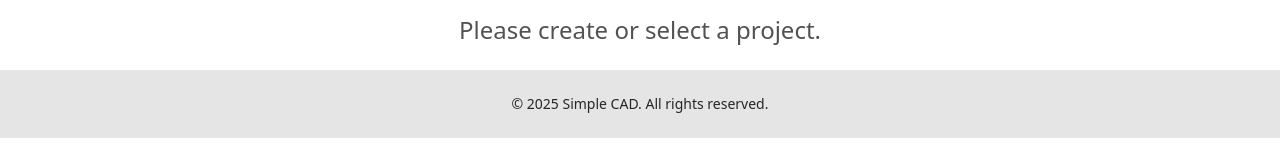
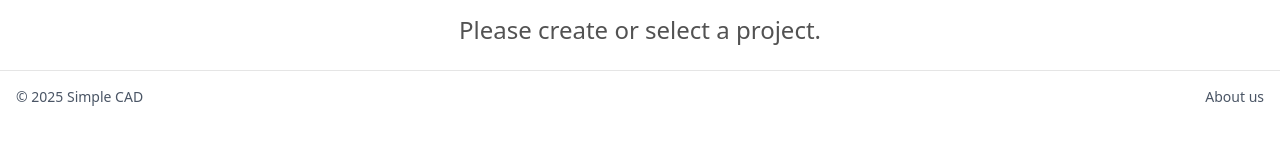
Before and after one commit to ffaann02/cpe381-simple-cad, a React (Vite) app: page /editor in a window 1280 px wide. Shown: the part 633-797 px from the top of the page. Built offline with nearby package versions, Linux system fonts and the light colour scheme.

Commit message:
feat: add about us

```diff
--- a/src/components/layout/Footer.tsx
+++ b/src/components/layout/Footer.tsx
@@ -1,10 +1,14 @@
 import React from 'react';
+import { Link } from 'react-router-dom';
 
 const Footer: React.FC = () => {
   return (
-    <footer className="text-center w-full py-6 text-sm bg-neutral-200 text-neutral-800">
+    <footer className="w-full py-4 text-sm bg-white border-t">
       <div className="container mx-auto px-4">
-        <p>© 2025 Simple CAD. All rights reserved.</p>
+        <div className="flex justify-between items-center">
+          <p className="text-gray-600">© 2025 Simple CAD</p>
+          <Link to="/about" className="text-gray-600 hover:text-gray-900">About us</Link>
+        </div>
       </div>
     </footer>
   );
```
